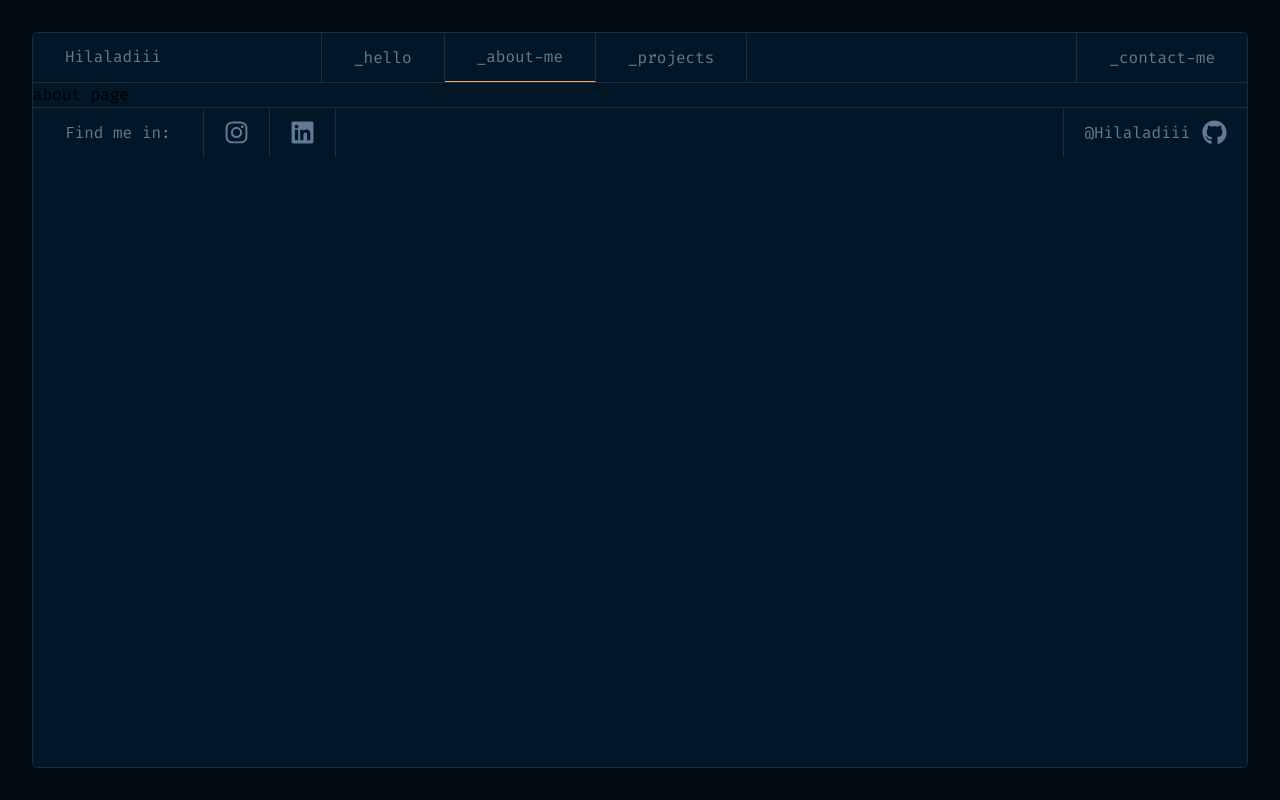
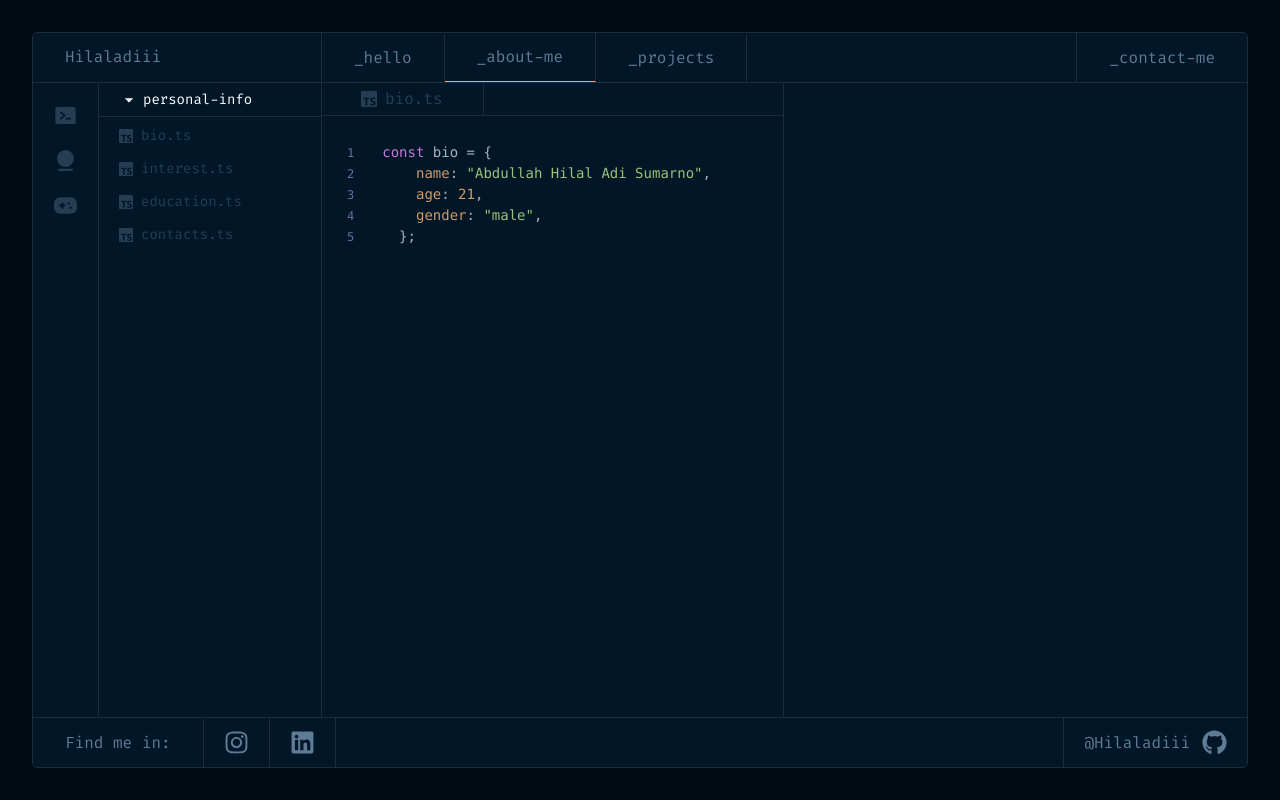
Before and after one commit to Hilaladiii/hilaladiiv2, a Next.js app: page /about in a window 1280 px wide. Built offline with nearby package versions, Linux system fonts and the light colour scheme.

Commit message:
feat : add about page

```diff
--- a/package.json
+++ b/package.json
@@ -15,6 +15,7 @@
     "react": "^19.0.0",
     "react-dom": "^19.0.0",
     "react-icons": "^5.4.0",
+    "react-syntax-highlighter": "^15.6.1",
     "tailwind-merge": "^3.0.1"
   },
   "devDependencies": {
@@ -23,6 +24,7 @@
     "@types/node": "^20",
     "@types/react": "^19",
     "@types/react-dom": "^19",
+    "@types/react-syntax-highlighter": "^15.5.13",
     "eslint": "^9",
     "eslint-config-next": "15.1.6",
     "postcss": "^8",
--- /dev/null
+++ b/src/app/about/layout.tsx
@@ -0,0 +1,10 @@
+import SideBarAbout from "@/components/fragments/Sidebar";
+
+export default function Layout({ children }: { children: React.ReactNode }) {
+  return (
+    <div className="h-screen relative">
+      <SideBarAbout />
+      <div className="ml-72 h-full">{children}</div>
+    </div>
+  );
+}
--- a/src/app/about/page.tsx
+++ b/src/app/about/page.tsx
@@ -1,3 +1,39 @@
+"use client";
+import File from "@/components/elements/File";
+import { BIO } from "@/constant/personal-info";
+import SyntaxHighlighter from "react-syntax-highlighter";
+import { atomOneDark } from "react-syntax-highlighter/dist/esm/styles/hljs";
+
 export default function AboutPage() {
-  return <div>about page</div>;
+  return (
+    <div className="w-1/2 border-r border-lines h-full">
+      <div className="border-b border-lines">
+        <div className="border-r border-lines w-fit px-5 text-secondary6">
+          <File name="bio.ts" />
+        </div>
+      </div>
+      <div className="p-4">
+        <SyntaxHighlighter
+          language="javascript"
+          style={atomOneDark}
+          customStyle={{
+            background: "transparent",
+            fontSize: "14px",
+            padding: "10px",
+            borderRadius: "8px",
+          }}
+          showInlineLineNumbers
+          showLineNumbers
+          lineNumberStyle={{
+            color: "#6272a4",
+            marginRight: "16px",
+            fontSize: "12px",
+          }}
+          className="rounded-md bg-transparent animate-showUp"
+        >
+          {BIO}
+        </SyntaxHighlighter>
+      </div>
+    </div>
+  );
 }
--- a/src/app/globals.css
+++ b/src/app/globals.css
@@ -23,6 +23,39 @@
   --color-gradientD: #43d9ad;
   --color-background: #010c15;
   --color-textwhite: #e5e9f0;
+
+  --animate-fadeUp: fadeUp 0.5s ease-in-out;
+  --animate-showUp: showUp 0.3s ease-in-out;
+  --animate-scaleUp: scaleUp 0.5s ease-in-out;
+
+  @keyframes fadeUp {
+    0% {
+      opacity: 0;
+      transform: translateY(70px);
+    }
+    100% {
+      opacity: 1;
+      transform: translateY(0);
+    }
+  }
+
+  @keyframes showUp {
+    0% {
+      opacity: 0;
+    }
+    100% {
+      opacity: 1;
+    }
+  }
+
+  @keyframes scaleUp {
+    0% {
+      transform: scale(0.8);
+    }
+    100% {
+      transform: scale(1);
+    }
+  }
 }
 
 /*
--- a/src/app/page.tsx
+++ b/src/app/page.tsx
@@ -2,7 +2,7 @@
 
 import Dot from "@/components/elements/Dot";
 import Typewriter from "@/components/fragments/Typewriter";
-import { TECHICON } from "@/constant";
+import { TECHICON } from "@/constant/tech-stack";
 import { motion } from "motion/react";
 import Link from "next/link";
 import { useRef } from "react";
@@ -31,21 +31,7 @@ export default function Home() {
           </div>
         </div>
       </div>
-      <motion.div
-        initial={{
-          opacity: 0,
-          translateY: 50,
-        }}
-        animate={{
-          opacity: 1,
-          translateY: 1,
-        }}
-        transition={{
-          duration: 0.4,
-          ease: "easeInOut",
-        }}
-        className="relative flex gap-5 w-[800px] h-[490px] p-10 [background:linear-gradient(to_bottom,rgba(35,123,109,1),rgba(57,217,173,0.13))] rounded-lg border border-black"
-      >
+      <div className="animate-fadeUp relative flex gap-5 w-[800px] h-[490px] p-10 [background:linear-gradient(to_bottom,rgba(35,123,109,1),rgba(57,217,173,0.13))] rounded-lg border border-black">
         <Dot className="top-3 left-3" />
         <Dot className="top-3 right-3" />
         <Dot className="bottom-3 left-3" />
@@ -91,27 +77,15 @@ export default function Home() {
             next
           </Link>
         </div>
-      </motion.div>
+      </div>
 
-      <motion.div
+      <div
         id="blurry-blue"
-        initial={{ scale: 0.8 }}
-        animate={{ scale: 1 }}
-        transition={{
-          delay: 0.02,
-          duration: 0.5,
-        }}
-        className="size-[500px] absolute right-[6%] bottom-[9%] rounded-br-[50%] rotate-12 blur-3xl [background:radial-gradient(circle_at_center,#4D5BCE_10%,transparent_100%)] opacity-50 pointer-events-none"
+        className="animate-scaleUp size-[500px] absolute right-[6%] bottom-[9%] rounded-br-[50%] rotate-12 blur-3xl [background:radial-gradient(circle_at_center,#4D5BCE_10%,transparent_100%)] opacity-50 pointer-events-none"
       />
-      <motion.div
+      <div
         id="blurry-green"
-        initial={{ scale: 0.8 }}
-        animate={{ scale: 1 }}
-        transition={{
-          delay: 0.02,
-          duration: 0.5,
-        }}
-        className="size-[500px] absolute right-[30%] bottom-[22%] rounded-br-[50%] rotate-12 blur-3xl [background:radial-gradient(circle_at_center,#43D9AD_10%,transparent_100%)] opacity-40 pointer-events-none"
+        className="animate-scaleUp size-[500px] absolute right-[30%] bottom-[22%] rounded-br-[50%] rotate-12 blur-3xl [background:radial-gradient(circle_at_center,#43D9AD_10%,transparent_100%)] opacity-40 pointer-events-none"
       />
     </div>
   );
--- /dev/null
+++ b/src/components/elements/File.tsx
@@ -0,0 +1,9 @@
+import { SiTypescript } from "react-icons/si";
+export default function File({ name }: { name: string }) {
+  return (
+    <div className="animate-showUp inline-flex items-center gap-2 text-secondary6/40 hover:text-secondary6 px-5 py-1 cursor-pointer">
+      <SiTypescript />
+      <span>{name}</span>
+    </div>
+  );
+}
--- /dev/null
+++ b/src/components/fragments/Sidebar.tsx
@@ -0,0 +1,37 @@
+"use client";
+
+import { PiTerminalWindowFill } from "react-icons/pi";
+import { RiUser4Fill, RiGamepadFill } from "react-icons/ri";
+import { MdOutlineArrowDropDown } from "react-icons/md";
+import File from "../elements/File";
+
+export default function SideBar() {
+  return (
+    <div className="border-r border-lines absolute h-full left-0 flex">
+      <div className="animate-showUp space-y-5 h-full border-r border-lines p-5">
+        <PiTerminalWindowFill
+          className="text-secondary6/40 hover:text-secondary6 cursor-pointer transition"
+          size={25}
+        />
+        <RiUser4Fill
+          className="text-secondary6/40 hover:text-secondary6 cursor-pointer transition"
+          size={25}
+        />
+        <RiGamepadFill
+          className="text-secondary6/40 hover:text-secondary6 cursor-pointer transition"
+          size={25}
+        />
+      </div>
+      <div className="w-[222px] text-white text-codesnippet flex flex-col gap-1">
+        <div className="animate-showUp w-full inline-flex gap-1 items-center border-b border-lines px-5 py-1.5">
+          <MdOutlineArrowDropDown size={20} />
+          <span>personal-info</span>
+        </div>
+        <File name="bio.ts" />
+        <File name="interest.ts" />
+        <File name="education.ts" />
+        <File name="contacts.ts" />
+      </div>
+    </div>
+  );
+}
--- /dev/null
+++ b/src/constant/personal-info.ts
@@ -0,0 +1,5 @@
+export const BIO = `const bio = {
+    name: "Abdullah Hilal Adi Sumarno",
+    age: 21,
+    gender: "male",
+  };`;
--- a/src/constant/index.tsx
+++ b/src/constant/tech-stack.tsx
@@ -25,7 +25,7 @@ export const TECHICON = [
   { icon: <SiPrisma />, label: "Prisma", top: "70%", left: "60%" },
   { icon: <SiMysql />, label: "MySQL", top: "80%", left: "40%" },
   { icon: <SiJsonwebtokens />, label: "JWT", top: "90%", left: "10%" },
-  { icon: <SiVercel />, label: "Vercel", top: "15%", left: "590%" },
+  { icon: <SiVercel />, label: "Vercel", top: "4%", left: "59%" },
   { icon: <VscVscode />, label: "VSCode", top: "75%", left: "10%" },
   { icon: <SiJenkins />, label: "Jenkins", top: "35%", left: "30%" },
   { icon: <RiNextjsFill />, label: "Next.js", top: "40%", left: "60%" },
```
Also changed, not shown: 1 other file (tests, documents, lock files or other folders).
